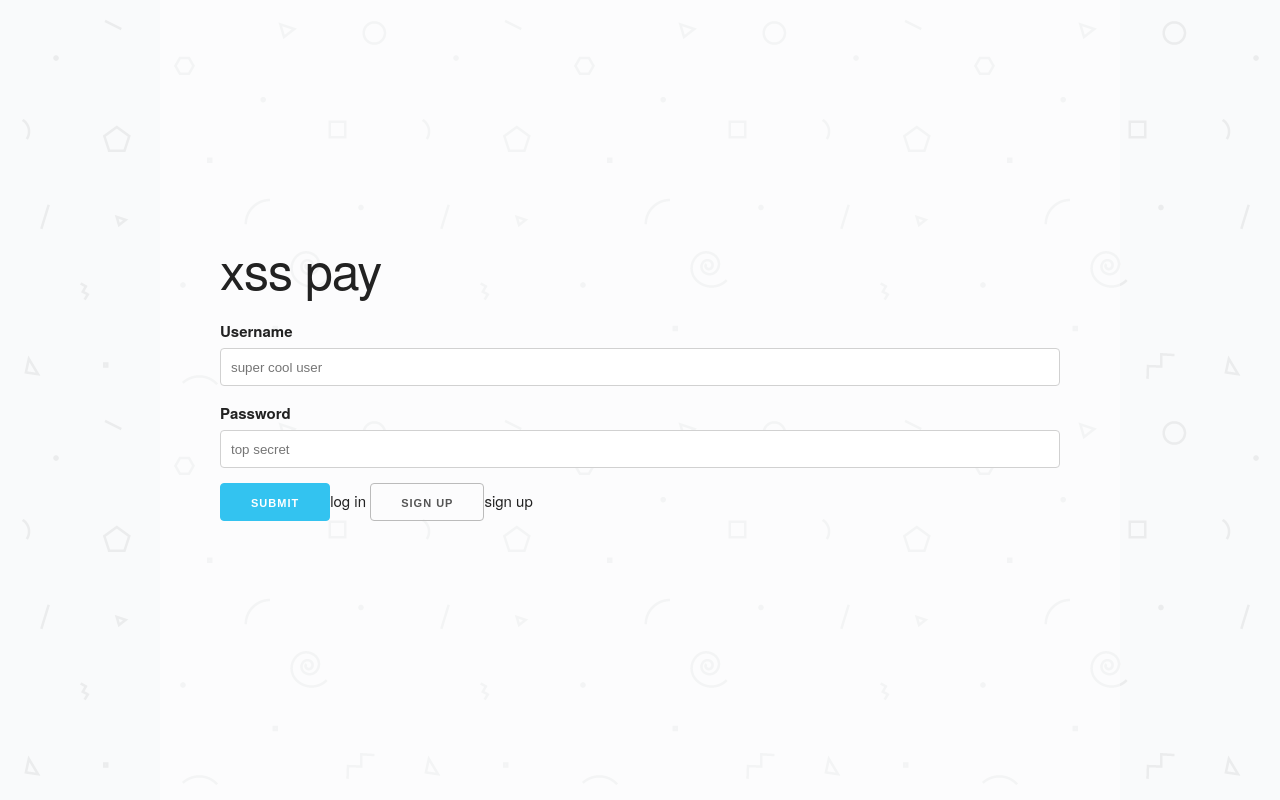
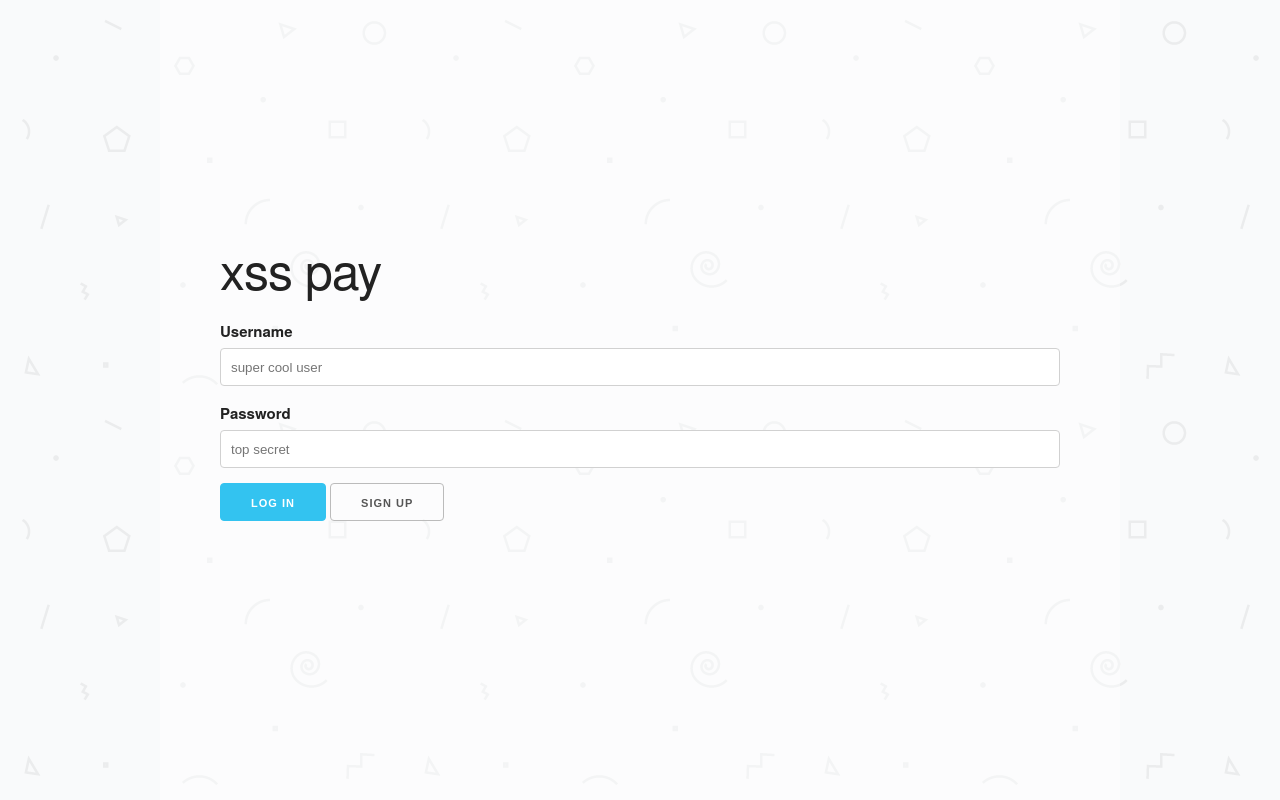
Before and after one commit to hxnyk/xsspay, a Flask app: page / in a window 1280 px wide. Run offline with Flask 2, Linux system fonts and the light colour scheme.

Commit message:
add values

```diff
--- a/templates/auth.html
+++ b/templates/auth.html
@@ -11,7 +11,7 @@
   <label>Password</label>
   <input class="u-full-width" type="password" placeholder="top secret" name="password">
 
-  <input type="submit" name="login" class="button-primary">log in</input>
-  <input type="submit" name="signup" value="sign up">sign up</input>
+  <input type="submit" name="login" value="log in" class="button-primary" />
+  <input type="submit" name="signup" value="sign up" />
 </form>
 {% endblock %}
```
